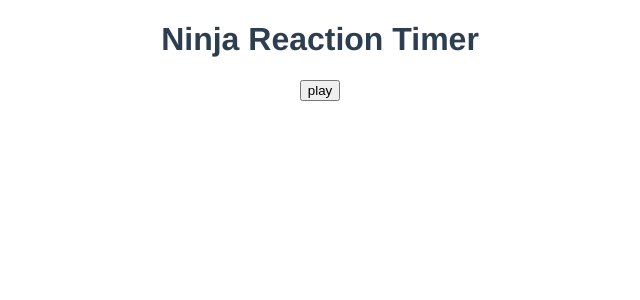
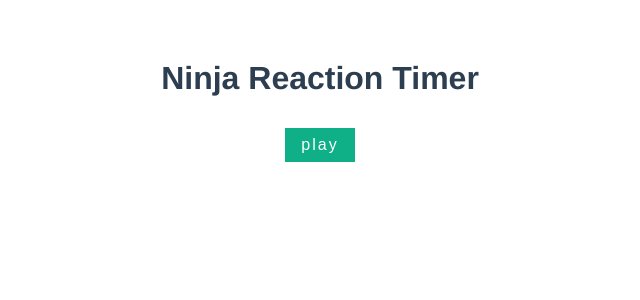
Before and after one commit to iamnotcypher/reaction-timer, a Vue app: page / in a window 1280 px wide. Shown: the top 300 px of the page, without its empty margins (320-960 px from the left). Built offline with nearby package versions, Linux system fonts and the light colour scheme.

Commit message:
styled the app component

```diff
--- a/src/App.vue
+++ b/src/App.vue
@@ -42,5 +42,20 @@
   -moz-osx-font-smoothing: grayscale;
   text-align: center;
   color: #2c3e50;
+  margin-top: 60px;
+}
+button {
+  background: #0faf87;
+  color: #fff;
+  border: none;
+  padding: 8px 16px;
+  font-size: 1rem;
+  letter-spacing: 2px;
+  cursor: pointer;
+  margin: 10px;
+}
+button[disabled] {
+  opacity: 0.2;
+  cursor: not-allowed;
 }
 </style>
--- a/src/components/Results.vue
+++ b/src/components/Results.vue
@@ -1,14 +1,32 @@
 <template>
   <p>Reaction time: {{ score }}ms</p>
+  <p class="rank">{{ rank }}</p>
 </template>
 
 <script>
 export default {
-  name: 'Results',
-  props: ['score']
+  props: ['score'],
+  data() {
+    return {
+      rank: null
+    }
+  },
+  mounted() {
+    if(this.score < 250) {
+      this.rank = 'Ninja Fingers'
+    } else if(this.score < 400) {
+      this.rank = 'Rapid Reflexes'
+    } else {
+      this.rank = 'Snail pace...'
+    }
+  }
 }
 </script>
 
 <style>
-
+  .rank {
+    font-size: 1.4rem;
+    color: #0faf87;
+    font-weight: bold;
+  }
 </style>
```
